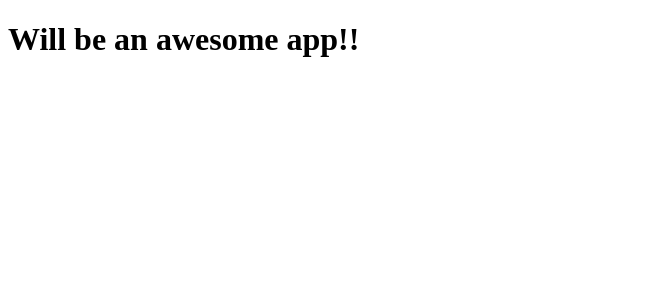
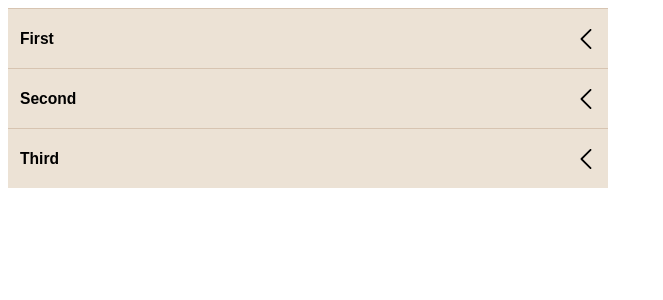
Before and after one commit to vaivabraz/beersTool, a React app: page / in a window 1280 px wide. Shown: the top 300 px of the page, without its empty margins (0-663 px from the left). Built offline with nearby package versions, Linux system fonts and the light colour scheme.

Commit message:
lifted accordion item state to accordion component

```diff
--- a/src/App.tsx
+++ b/src/App.tsx
@@ -1,3 +1,9 @@
+import { Accordion } from "./components/Accordion.component";
+
 export const App = () => {
-  return <h1>Will be an awesome app!!</h1>;
+  return (
+    <div>
+      <Accordion />
+    </div>
+  );
 };
--- /dev/null
+++ b/src/components/Accordion.component.tsx
@@ -0,0 +1,51 @@
+import { useState } from "react";
+import { AccordionItem } from "./AccordionItem.component";
+import "./Styles/Accordion.css";
+
+type AccordionType = {
+  singleItemExpanded?: boolean;
+  defaultExpanded?: boolean;
+  disabled?: boolean;
+  expanded?: boolean;
+  onChange?: () => void;
+};
+
+export const Accordion = ({}: AccordionType) => {
+  const data = [
+    { id: "1", title: "First", description: "asdasdasd so aweso mmksndf" },
+    {
+      id: "2",
+      title: "Second",
+      description:
+        "asdasdasd so aweso so mmksndf  aweso mmksndf  mmksndf aweso mmksndf  aweso mmksndf  aweso mmksndf  so mmksndf  aweso mmksndf so mmksndf  aweso mmksndf ",
+    },
+    { id: "3", title: "Third", description: "asdasdasd so aweso mmksndf " },
+  ];
+
+  const [openSections, setOpenSections] = useState<string[]>([]);
+
+  const handleOnSelect = (sectionName: string) => {
+    let newArr = [...openSections];
+    const currentIndex = newArr.indexOf(sectionName);
+    if (currentIndex !== -1) {
+      newArr.splice(currentIndex, 1);
+    } else {
+      newArr.push(sectionName);
+    }
+    setOpenSections(newArr);
+  };
+
+  return (
+    <div className="Accordion">
+      {data.map((i) => (
+        <AccordionItem
+          key={i.id}
+          sectionName={i.title}
+          description={i.description}
+          onSelect={handleOnSelect}
+          expanded={openSections.indexOf(i.title) !== -1}
+        />
+      ))}
+    </div>
+  );
+};
--- a/src/components/AccordionItem.component.tsx
+++ b/src/components/AccordionItem.component.tsx
@@ -1,27 +1,34 @@
-import { useState } from "react";
 import Arrow from "./arrow-down.svg";
 
 import "./Styles/Accordion.css";
 
 type AccordionItemType = {
-  title: string;
+  sectionName: string;
   description: string;
+  expanded: boolean;
+  onSelect: (sectionName: string) => void;
 };
 
-export const AccordionItem = ({ title, description }: AccordionItemType) => {
-  const [isItemOpen, setIsItemOpen] = useState(false);
-
+export const AccordionItem = ({
+  sectionName,
+  description,
+  expanded,
+  onSelect,
+}: AccordionItemType) => {
+  const handleOnSelect = () => {
+    onSelect(sectionName);
+  };
   return (
     <div className="AccordionItem">
       <button
-        className={`AccordionItemHeader ${isItemOpen ? "active" : ""}`}
-        onClick={() => setIsItemOpen((val) => !val)}
+        className={`AccordionItemHeader ${expanded ? "active" : ""}`}
+        onClick={handleOnSelect}
       >
-        <h3>{title}</h3>
+        <h3>{sectionName}</h3>
         <img src={Arrow} alt={"text"} />
       </button>
 
-      <div className={`AccordionItemDescription ${isItemOpen ? "active" : ""}`}>
+      <div className={`AccordionItemDescription ${expanded ? "active" : ""}`}>
         <div className="descriptionContent">{description}</div>
       </div>
     </div>
```
